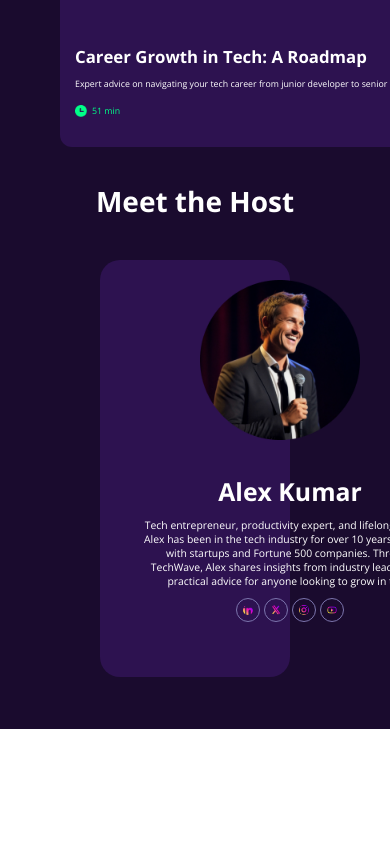
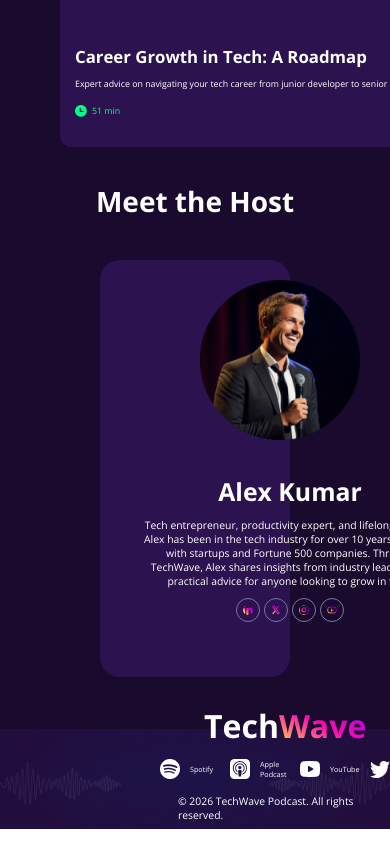
Before and after one commit to samsunnaharsrity/Assignment-2, a plain HTML site: page index.html in a window 390 px wide. Shown: the part 2615-3459 px from the top of the page. Before the commit the page ends 3344 px from the top, so only its background shows below. Drawn offline with nearby package versions, Linux system fonts and the light colour scheme; grey boxes are pictures that could not be loaded.

Commit message:
footer sec com

```diff
--- a/index.html
+++ b/index.html
@@ -196,5 +196,37 @@
         </div>
     </div>
 </section>
+
+
+<section id="footer">
+    <div class="footer-container">
+        <img src="./assets/footer-bg.png" alt="footer-bg">
+
+            <h1>
+                <span style="color: white;">Tech</span><span class="footer-wave">Wave</span>
+            </h1>
+            <div class="footer-icons">
+                <div class="icon-info">
+                    <img src="./assets/spotify.png" alt="spotify"><span>Spotify</span>
+                </div>
+                <div class="icon-info">
+                    <img src="./assets/apple-podcast.png" alt="apple-podcast"><span>Apple Podcast</span>
+                </div>
+                <div class="icon-info">
+                    <img src="./assets/youtube-podcast.png" alt="youtube-podcast"><span>YouTube</span>
+                </div>
+                <div class="icon-info">
+                    <img src="./assets/twitter.png" alt="twitter"><span>Twitter</span>
+                </div>
+                <!-- <p class="icon"><img src="./assets/spotify.png" alt="spotify">Spotify</p>
+                <p class="icon"><img src="./assets/apple-podcast.png" alt="apple-podcast">Apple Podcast</p>
+                <p class="icon"><img src="./assets/youtube-podcast.png" alt="youtube-podcast">YouTube</p>
+                <p class="icon"><img src="./assets/twitter.png" alt="twitter">Twitter</p> -->
+            </div>
+        <div class="copy">
+            <p>© 2026 TechWave Podcast. All rights reserved.</p>
+        </div>
+    </div>
+</section>
 </body>
 </html>
--- a/style.css
+++ b/style.css
@@ -357,6 +357,52 @@ iframe{
     border-radius: 100%;
 }
 
+
+/* footer */
+
+#footer img{
+    width: 100%;
+    height: auto;
+}
+.footer-wave{
+    font-size: 4rem;
+    background-image: linear-gradient(to top right, #F7E93F 0%, #FB09B4 51%, #9100F8 100%);
+    color: transparent;
+    background-clip: text;
+}
+.footer-container h1{
+    position: absolute;
+    font-size: 4rem;
+    margin:-250px 0px 0px 470px;
+}
+.icon-info{
+    display: flex;
+    align-items: center;
+    gap: 10px;
+    color: white;
+    font-size: 0.75rem;
+    margin:-220px 20px 0px 70px;
+}
+.icon-info {
+    width: 20px;
+    height: 150px;
+}
+#footer .footer-icons{
+    display: flex;
+    margin-left: 360px;
+}
+.copy{
+    color: white;
+    position: absolute;
+    font-size: 0.85rem;
+    margin:-109px 20px 0px 484px;
+}
+
+
+
+
+
+
 /* responsive for mobile device */
 @media screen and (max-width: 576px) {
     .nav-container button{
@@ -536,4 +582,34 @@ iframe{
     gap: 4px;
     border-radius: 20px;
 }
+
+/* footer */
+.footer-container h1{
+    position: absolute;
+    font-size: 2rem;
+    margin:-130px 0px 0px 204px;
 }
+.footer-wave{
+    font-size: 2rem;
+}
+.icon-info{
+    display: flex;
+    align-items: center;
+    gap: 10px;
+    color: white;
+    font-size: 0.45rem;
+    margin:-140px 20px 0px 0px;
+}
+.icon-info {
+    width: 20px;
+    height: 150px;
+    margin-left: 30px;
+}
+#footer .footer-icons{
+    margin-left: 130px;
+}
+.copy{
+    margin:-50px 20px 0px 178px;
+    font-size: 0.65rem;
+}
+}
```
